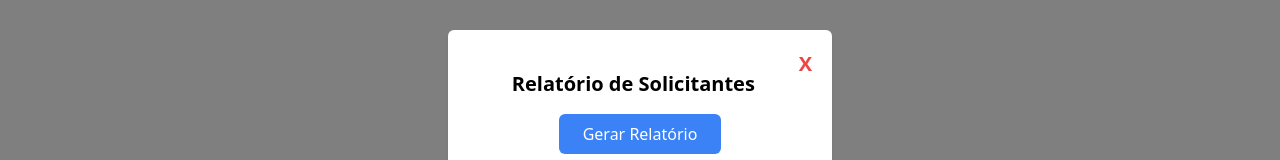
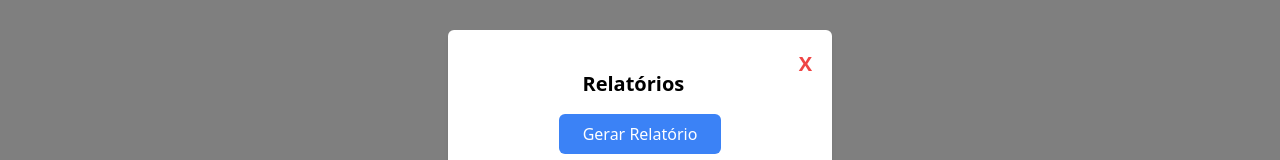
Before and after one commit to Amauri1327/Front-end-Cetas-Resgate, a React (Vite) app: page / in a window 1280 px wide. Both pictures are taken after a click on the button "Relatório". Shown: the part 298-458 px from the top of the page. Built offline with nearby package versions, Linux system fonts and the light colour scheme; no server answers.

Commit message:
Alterado o endereço da requisição GET no método handleGenerateReport no componente Modal

```diff
--- a/src/Components/Modal/modal-relatorio.jsx
+++ b/src/Components/Modal/modal-relatorio.jsx
@@ -3,7 +3,7 @@ import React from "react";
 const Modal = ({ isVisible, onClose }) => {
   const handleGenerateReport = async () => {
     try {
-      const response = await fetch("http://localhost:8080/resgates/report/excel", {
+      const response = await fetch("http://localhost:8080/resgates/report/applicant/excel", {
         method: "GET",
       });
 
@@ -42,7 +42,7 @@ const Modal = ({ isVisible, onClose }) => {
         </button>
         <div className="mt-5 text-center">
           <h1 className="text-xl font-bold mb-4">
-            Relatório de Solicitantes
+            Relatórios
           </h1>
           <button
             onClick={handleGenerateReport}
```
